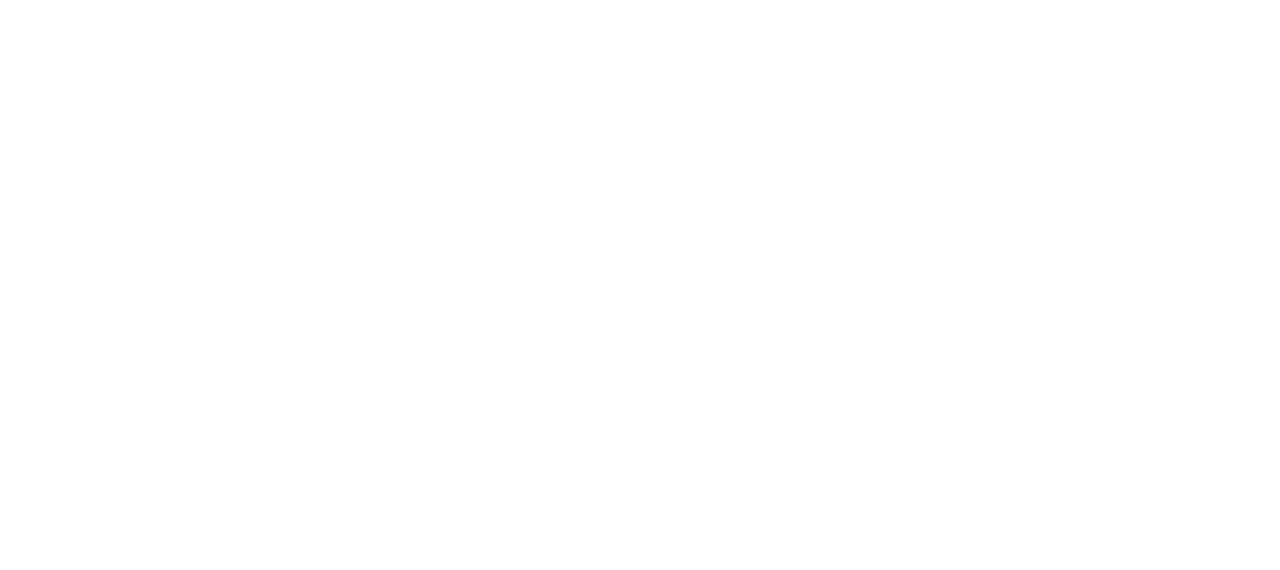
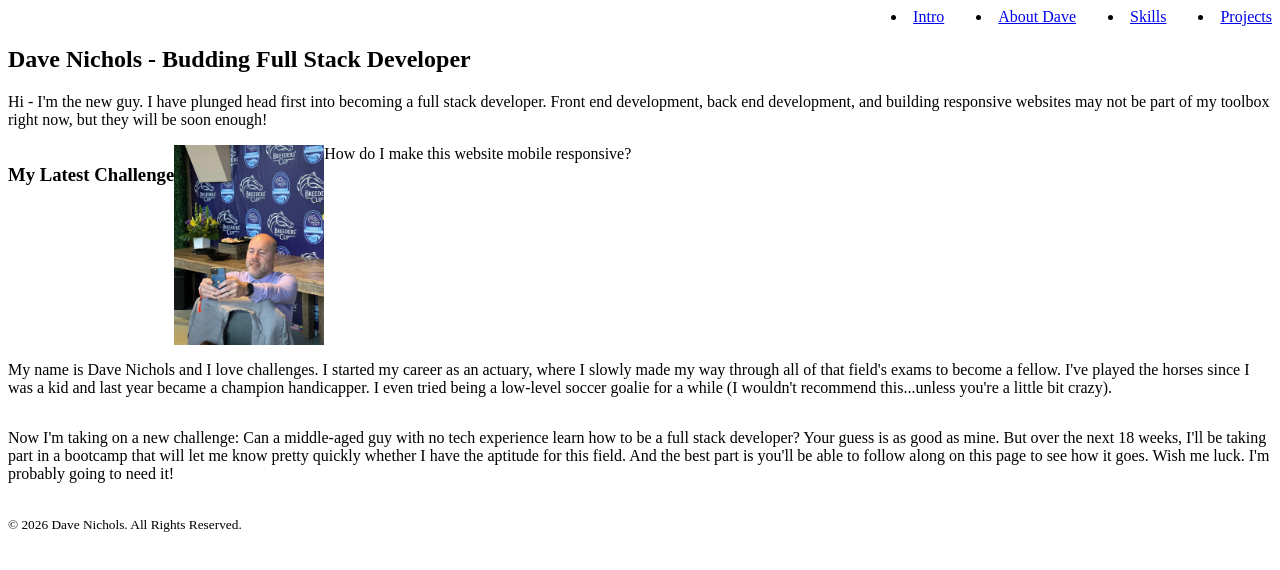
Before and after one commit to fourstar2000/fs11-dev-portfolio, a plain HTML site: page index.html in a window 1280 px wide. Drawn offline with Linux system fonts and the light colour scheme; files that its build step writes are made by us from their sources.

Commit message:
Add Nav, Intro, Bio, and Pic

```diff
--- a/css/styles.css
+++ b/css/styles.css
@@ -1,6 +1,27 @@
+nav {
+    display: flex;
+    justify-content: flex-end;
+    gap: 2em;
+}
+
+.intro {
+    display: flex;
+}
+
+.bio {
+    display: flex;
+    flex-flow: row wrap;
+}
+
+.headshot {
+    height: 200px;
+}
+
+.footer {
+    display: flex;
+}
+
 /* Required elements
-    /* Semantic HTML5 structure
-    /* External CSS file
     /* Flexbox for layout
     /* Mobile-first responsive design
     /* Clean folder structure
@@ -20,17 +41,10 @@
     /* If using a UI framework, you may use its navbar component
 
 /* Hero Section
-    /* Your Name
-    /* Professional Title
-    /* Short 1-2 Sentence Introduction
     /* Call-to-action button (e.g. "View My Work")
-    /* Must use Flexbox
     /* Looks clean on mobile or desktop
 
 /* About Me Section
-    /* Include 1-3 paragraphs
-    /* Professional summary
-    /* Optional headshot image
     /* Responsive layout (image + text stack on mobile)
     /* Clean spacing and readable typography
 
--- a/index.html
+++ b/index.html
@@ -3,12 +3,55 @@
 <head>
     <meta charset="UTF-8">
     <meta name="viewport" content="width=device-width, initial-scale=1.0">
-    <link rel="stylesheet" href="styles.css">
+    <link rel="stylesheet" href="css/styles.css">
     <title>Stack Half Full? A Newbie's Coding Journey</title>
 </head>
 <body>
-
+    <header>
+        <nav class="nav-container">
+            <li><a href="#intro" target="_blank" rel="Introduction">Intro</a></li>
+            <li><a href="#bio" target="_blank" rel="About Dave">About Dave</a></li>
+            <li><a href="#skills" target="_blank" rel="What Can Dave Do?">Skills</a></li>
+            <li><a href="#projects" target="_blank" rel="Stuff Dave Has Done">Projects</a></li>
+        </nav>
+    </header>
+    <section id="intro">
+        <h2>Dave Nichols - Budding Full Stack Developer</h2>
+        <p>Hi - I'm the new guy.  I have plunged head first into becoming a full stack
+            developer.  Front end development, back end development, and building
+            responsive websites may not be part of my toolbox right now, but they will
+            be soon enough!
+        </p>
+    </section>
+    <main class="bio">
+        <h3>My Latest Challenge</h3>
+        <img class="headshot" src="images/Headshot.jpeg" rel="Dave testing on mobile">
+        <aside>How do I make this website mobile responsive?</aside>
+        <p>My name is Dave Nichols and I love challenges.  I started my career as an
+            actuary, where I slowly made my way through all of that field's exams to
+            become a fellow.  I've played the horses since I was a kid and last year
+            became a champion handicapper.  I even tried being a low-level soccer
+            goalie for a while (I wouldn't recommend this...unless you're a little
+            bit crazy).
+        </p>
+        <p>Now I'm taking on a new challenge: Can a middle-aged guy with no tech
+            experience learn how to be a full stack developer?  Your guess is as good
+            as mine.  But over the next 18 weeks, I'll be taking part in a bootcamp
+            that will let me know pretty quickly whether I have the aptitude for this
+            field. And the best part is you'll be able to follow along on this page to
+            see how it goes.  Wish me luck.  I'm probably going to need it!
+        </p>
+    </main>
+    <section id="skills">
+    </section>
+    <section id="projects">
+    </section>
+    <footer>
+        <p>
+            <small>
+            &copy 2026 Dave Nichols. All Rights Reserved.
+            </small>
+        </p>
+    </footer>
 </body>
 </html>
-
-<!--Structure a multi-section website using semantic HTML-->
```
Also changed, not shown: images/Headshot.jpeg (added).
